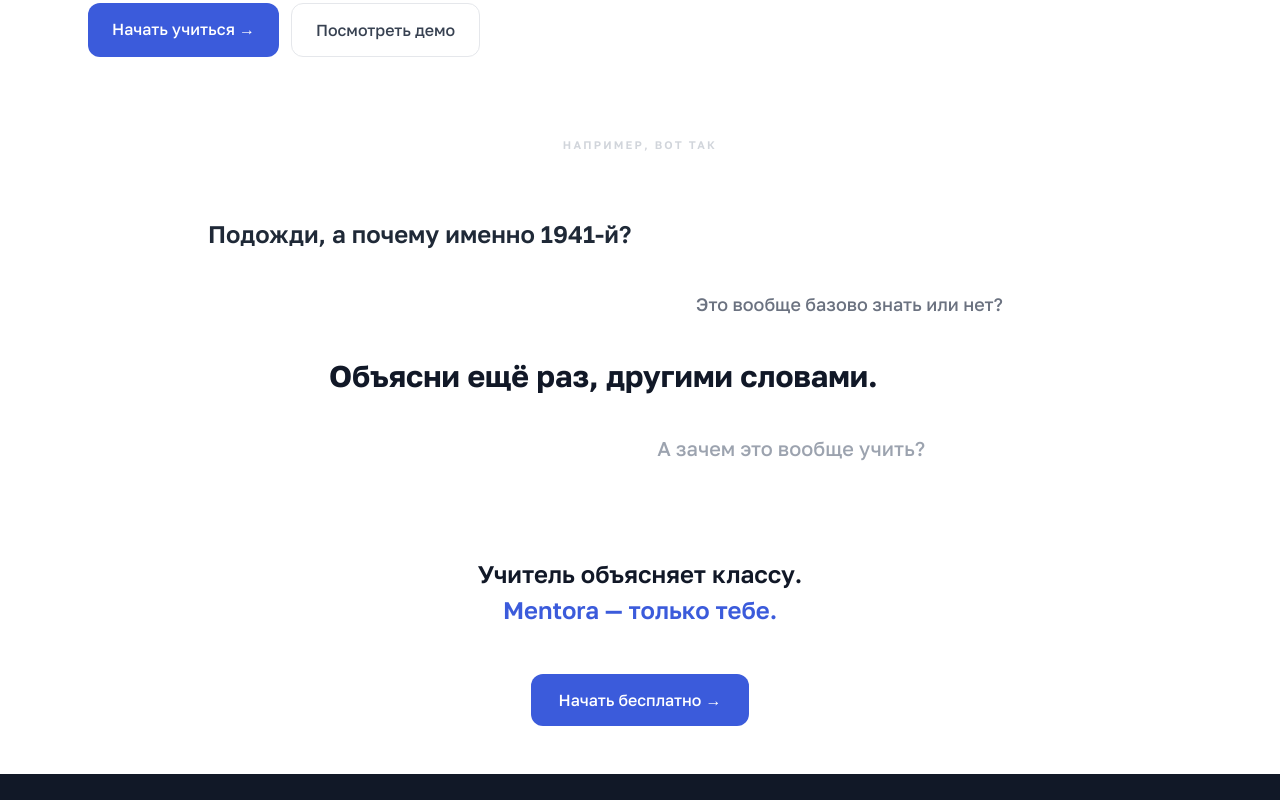
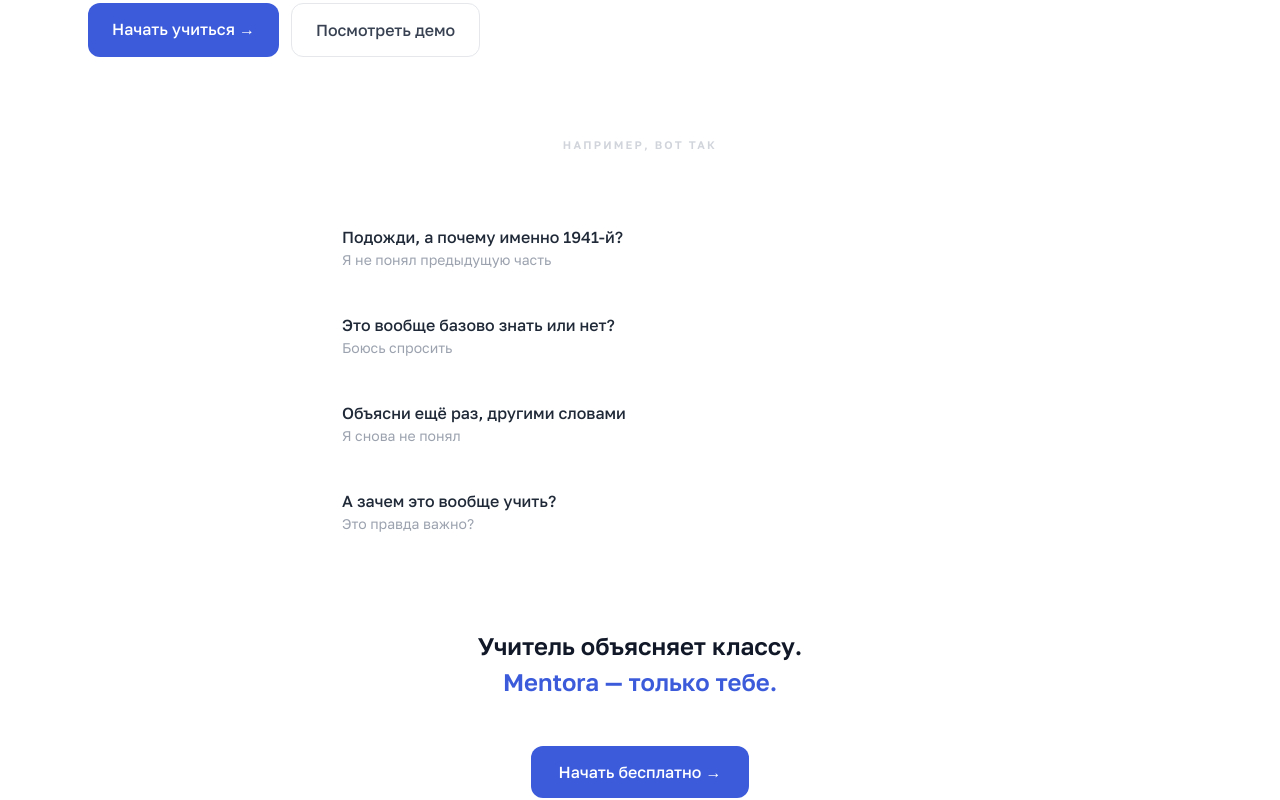
Before and after one commit to unrebay/mentora, a Next.js app: page / in a window 1280 px wide. Shown: the part 580-1380 px from the top of the page. Built offline with nearby package versions, Linux system fonts and the light colour scheme; no server answers.

Commit message:
Revert "redesign: floating scattered questions layout"
This reverts commit 21d47b770def17dfb9147a5f1430f36671179114.

```diff
--- a/src/app/page.tsx
+++ b/src/app/page.tsx
@@ -152,22 +152,24 @@ export default async function HomePage() {
           </div>
         </div>
 
-                {/* Floating questions block */}
-        <div className="mt-20 max-w-4xl mx-auto px-4">
-          <p className="text-[11px] font-semibold text-gray-300 tracking-[0.2em] uppercase mb-16 text-center">Например, вот так</p>
-          <div className="mb-24 space-y-10">
-            <p className="text-2xl font-semibold text-gray-800 w-fit">
-              Подожди, а почему именно 1941-й?
-            </p>
-            <p className="text-lg font-medium text-gray-500 w-fit ml-auto mr-[8%]">
-              Это вообще базово знать или нет?
-            </p>
-            <p className="text-3xl font-bold text-gray-900 w-fit ml-[14%]">
-              Объясни ещё раз, другими словами.
-            </p>
-            <p className="text-xl font-medium text-gray-400 w-fit ml-[52%]">
-              А зачем это вообще учить?
-            </p>
+        {/* Shy questions block */}
+        <div className="mt-20 max-w-2xl mx-auto">
+          <p className="text-center text-[11px] font-semibold text-gray-300 tracking-[0.2em] uppercase mb-14">Например, вот так</p>
+          <div className="space-y-3 mb-20">
+            {[
+              { q: "Подожди, а почему именно 1941-й?", sub: "Я не понял предыдущую часть" },
+              { q: "Это вообще базово знать или нет?", sub: "Боюсь спросить" },
+              { q: "Объясни ещё раз, другими словами", sub: "Я снова не понял" },
+              { q: "А зачем это вообще учить?", sub: "Это правда важно?" },
+            ].map((item, i) => (
+              <div key={i} className="group flex items-start gap-4 px-5 py-4 rounded-2xl hover:bg-gray-50 transition-colors cursor-default">
+                <div className="w-0.5 h-full min-h-[36px] bg-brand-200 group-hover:bg-brand-400 rounded-full shrink-0 transition-colors mt-1" />
+                <div>
+                  <p className="text-gray-800 font-medium text-base leading-snug">{item.q}</p>
+                  <p className="text-gray-400 text-sm mt-0.5">{item.sub}</p>
+                </div>
+              </div>
+            ))}
           </div>
           <div className="text-center">
             <p className="text-2xl font-semibold text-gray-900 mb-1">Учитель объясняет классу.</p>
```
